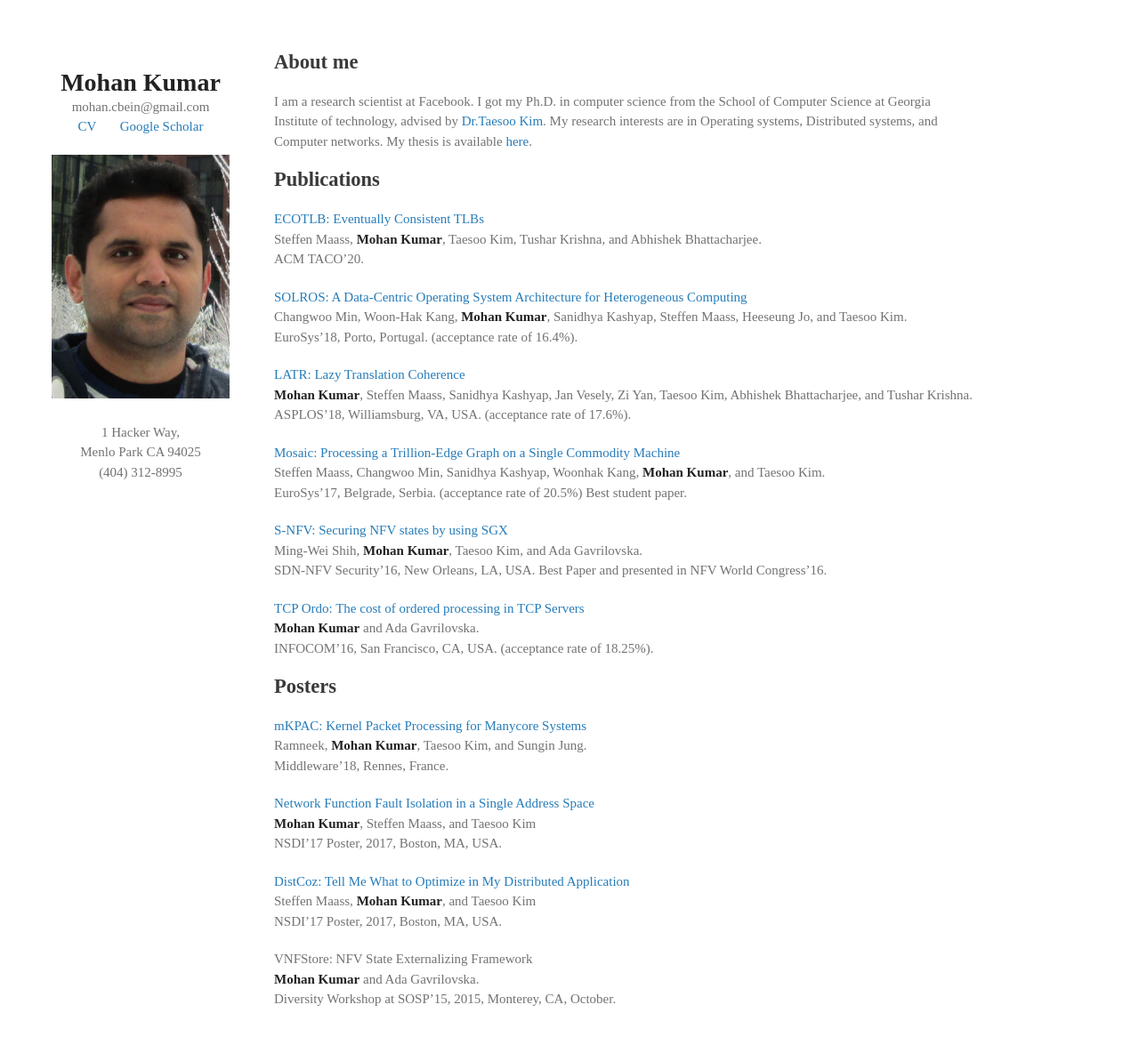
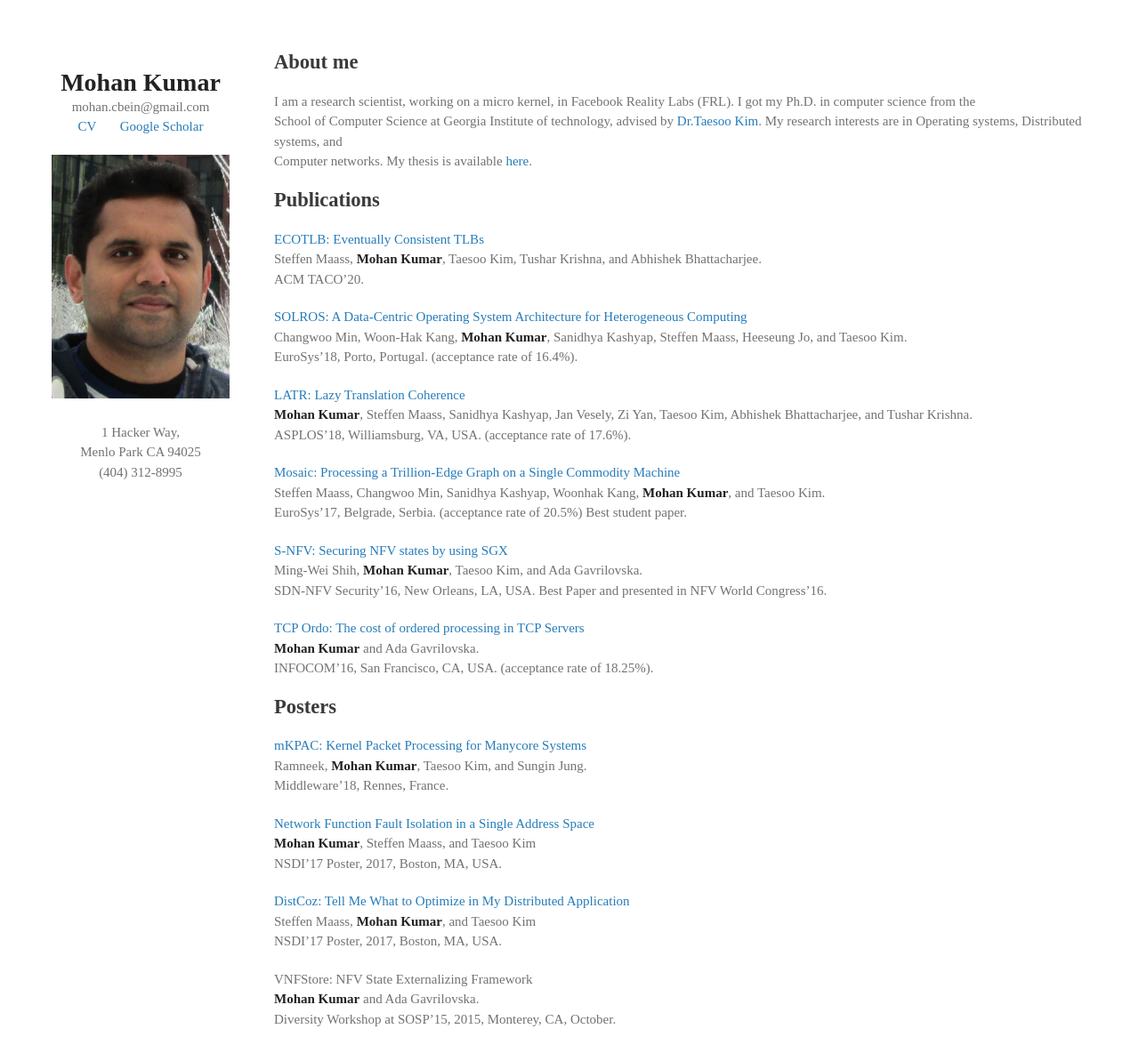
Before and after one commit to mohankku/mohankku.github.io, a Jekyll site: the page built from index.md, in a window 1280 px wide and 1227 px high. Shown: the top 1193 px of the window at 89% size. Built offline with Jekyll 4.4.1, drawn with Linux system fonts in a browser that asks for light colours; our own code applies the rules of GitHub Pages for plain Markdown files.

Commit message:
update lab

```diff
--- a/index.md
+++ b/index.md
@@ -1,7 +1,8 @@
 ## About me
 
-I am a research scientist at Facebook. I got my Ph.D. in computer science from
-the School of Computer Science at Georgia<br /> Institute of technology, advised
+I am a research scientist, working on a micro kernel, in Facebook Reality
+Labs (FRL). I got my Ph.D. in computer science from the<br />
+School of Computer Science at Georgia Institute of technology, advised
 by [Dr.Taesoo Kim](https://taesoo.kim/).
 My research interests are in Operating systems, Distributed systems,
 and<br /> Computer networks.
```
Also changed, not shown: 1 other file.
